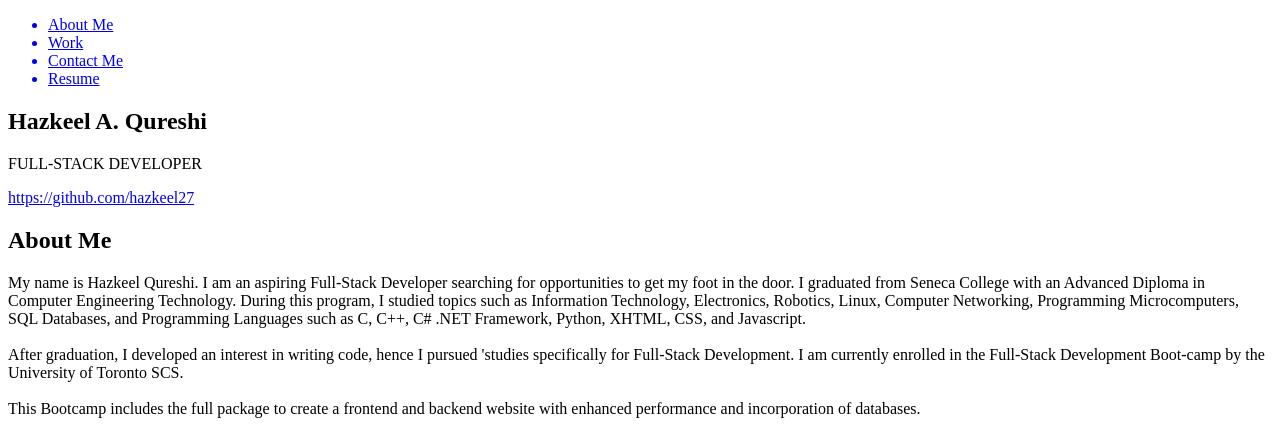
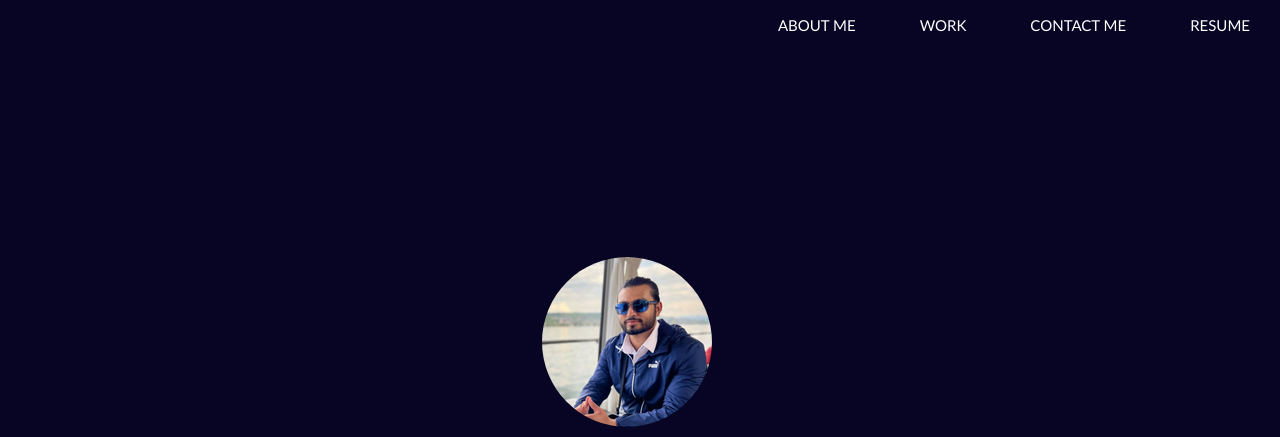
Before and after one commit to hazkeel27/professional-portfolio, a plain HTML site: page index.html in a window 1280 px wide. Shown: the top 437 px of the page. Drawn offline with Linux system fonts and the light colour scheme.

Commit message:
applied css to the first section in index.html

```diff
--- a/assets/css/style.css
+++ b/assets/css/style.css
@@ -0,0 +1,112 @@
+:root{
+    /*Setting text colour to variables*/
+    --paragraph-text-colour: #ffffff;
+    --h1-text-colour: #FF6300;
+    --h2-text-colour: #ffffff;
+    --h3-text-colour: #ffffff;
+
+    /*setting text font to variables*/
+    --paragraph-text-font: 'Gill Sans', 'Gill Sans MT', Calibri, 'Trebuchet MS', sans-serif;
+    --h1-text-font: 'Gill Sans', 'Gill Sans MT', Calibri, 'Trebuchet MS', sans-serif;
+    --h2-text-font: 'Gill Sans', 'Gill Sans MT', Calibri, 'Trebuchet MS', sans-serif;
+    --h3-text-font: 'Gill Sans', 'Gill Sans MT', Calibri, 'Trebuchet MS', sans-serif;
+
+    /*setting text size to variables*/
+    --paragraph-text-size: 15px;
+    --h1-text-size: 60px;
+    --h2-text-size: 50px;
+    --h3-text-size: 50px;
+
+    /*all css variables for the 'a' tag*/
+    --a-text-colour: #ffffff;
+    --a-text-font: 'Gill Sans', 'Gill Sans MT', Calibri, 'Trebuchet MS', sans-serif;
+}
+
+/*applying css to body*/
+body{
+    background-color: #080424;
+    margin: 0;
+    padding: 0;
+}
+
+/*applying css to p tag*/
+p{
+    color: var(--paragraph-text-colour);
+    font-family: var(--paragraph-text-font);
+    font-size: var(--paragraph-text-size);
+}
+
+/*applying css to h1 tag*/
+h1{
+    color: var(--h1-text-colour);
+    font-family: var(--h1-text-font);
+    font-size: var(--h1-text-size);
+    margin: 0;
+}
+
+/*applying css to h2 tag*/
+h2{
+    color: var(--h2-text-colour);
+    font-family: var(--h2-text-font);
+    font-size: var(--h2-text-size);
+
+}
+
+/*applying css to h3 tag*/
+h3{
+    color: var(--h2-text-colour);
+    font-family: var(--h2-text-font);
+    font-size: var(--h3-text-size);
+}
+
+/*applying styling to all 'a' tags*/
+a:link, a:visited{
+    text-decoration: none;
+    color: var(--a-text-colour);
+    font-family: var(--a-text-font);
+}
+
+/*applying styling to all 'a' tags*/
+a:hover{
+    color: #FF6300;
+}
+
+/*applying css to the navigation bar*/
+nav{
+    display: flex;
+    flex-direction: row-reverse;
+    justify-content: flex-start;
+}
+
+nav a {
+    padding: 0px 30px;
+    text-decoration: none;
+    text-transform: uppercase;
+    font-size: 15px;
+}
+
+/*applying css to the profile picture*/
+.profile-picture img{
+    border-radius: 100%;
+    width: 170px;
+    height: 170px;
+    object-fit: none;
+    object-position: 50% 50%;
+}
+
+/*class for the first section of html which shows when the weboage first loads*/
+.initial-intro{
+    height: 95vh;
+    width: 98vw;
+    display: flex;
+    flex-direction: column;
+    justify-content: center;
+}
+
+
+
+  /*align center class*/
+.align-center
+{
+    text-align: center;
+}
--- a/index.html
+++ b/index.html
@@ -10,22 +10,23 @@
 
     <nav>
         <ul>
-            <a href="#"><li>About Me</li></a>
-            <a href="#"><li>Work</li></a>
-            <a href="#"><li>Contact Me</li></a>
-            <a href="#"><li>Resume</li></a>
+            <a href="#anchor-about-me">About Me</a>
+            <a href="#anchor-work">Work</a>
+            <a href="#anchor-contact-me">Contact Me</a>
+            <a href="#">Resume</a>
         </ul>
     </nav>
 
-    <section>
-        <figure></figure>
+    <section class="align-center initial-intro">
+        <figure class="profile-picture"><img src="assets/images/profile-picture.png" alt="profile picture"></figure>
         <h1>Hazkeel A. Qureshi</h1>
-        <p>FULL-STACK DEVELOPER</p>
-        <a href="#">https://github.com/hazkeel27</a>
+        <p>FULL-STACK DEVELOPER</p><br><br>
+        <a href="#https://github.com/hazkeel27">https://github.com/hazkeel27</a>
     </section>
 
     <section>
-        <h2>About Me</h2>
+        <h2 id="anchor-about-me">About Me</h2>
+        <div>
             <p>My name is Hazkeel Qureshi. I am an aspiring Full-Stack Developer searching for opportunities to get my foot in the door. I graduated from Seneca College with an Advanced Diploma in Computer Engineering Technology. During this program, I studied topics such as Information Technology, Electronics, Robotics, Linux, Computer Networking, Programming Microcomputers, SQL Databases, and Programming Languages such as C, C++, C# .NET Framework, Python, XHTML, CSS, and Javascript.
                 <br><br>After graduation, I developed an interest in writing code, hence I pursued 'studies specifically for Full-Stack Development. I am currently enrolled in the Full-Stack Development Boot-camp by the University of Toronto SCS.
                 <br><br>This Bootcamp includes the full package to create a frontend and backend website with enhanced performance and incorporation of databases.
@@ -34,11 +35,12 @@
                 <br><br>In the future, I will learn the following:
                 <br><br>Bootstrap, The DOM, APIs, JQuery, JSON, AJAX, Node, ES6, Object-oriented programming, Express, MySQL, MVC paradigm, Sequelize, Agile development, Progressive Web Apps, React, NoSQL, MERN Stack
             </p>
+        </div>
     </section>
 
     <section>
-        <h2>Work</h2>
-
+        <h2 id="anchor-work">Work</h2>
+        <div>
             <div>
                 <h3>Project 1</h3>
             </div>
@@ -58,10 +60,11 @@
             <div>
                 <h3>Project 5</h3>
             </div>
+        </div>
     </section>
 
     <section>
-        <h2>Contact Me</h2>
+        <h2 id="anchor-contact-me">Contact Me</h2>
         <div>
             <p>Phone<br>647-914-7036</p>
             <p>Email<br>hazkeel27@gmail.com</p>
```
Also changed, not shown: assets/images/main-background.png (added), assets/images/profile-picture-highlight.png (added), assets/images/profile-picture.png (added). Lines whose indentation alone changed are shown as unchanged.
